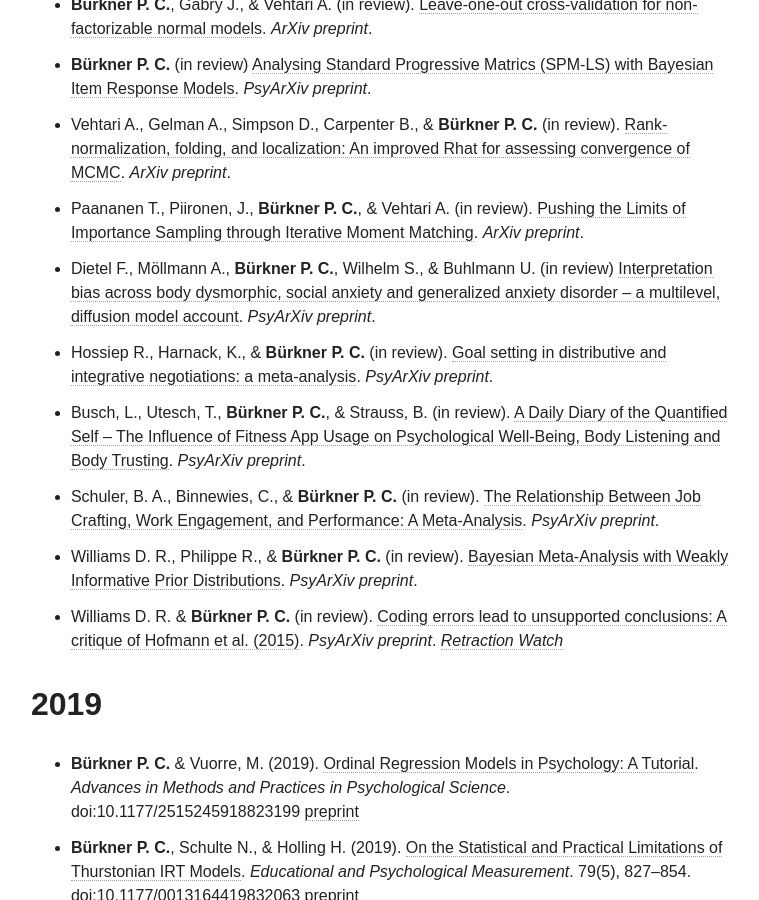
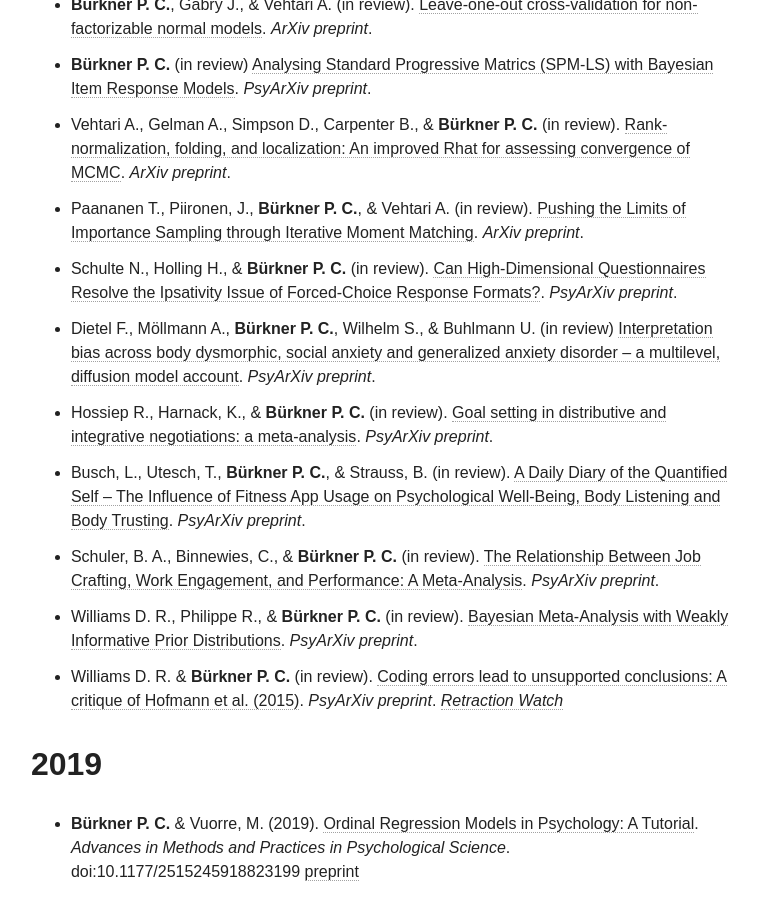
Before and after one commit to paul-buerkner/paul-buerkner.github.io, a Jekyll site: the page built from publications/index.md, in a window 1280 px wide and 900 px high, scrolled down 857 px. Shown: the whole window, without its empty margins (255-1014 px from the left). Built offline with Jekyll 4.4.1, drawn with Linux system fonts in a browser that asks for light colours; nearby versions of some CDN libraries.

Commit message:
add new preprint

```diff
--- a/publications/index.md
+++ b/publications/index.md
@@ -13,6 +13,7 @@
 * **Bürkner P. C.** (in review) [Analysing Standard Progressive Matrics (SPM-LS) with Bayesian Item Response Models](https://psyarxiv.com/gn5hk). *PsyArXiv preprint*.
 * Vehtari A., Gelman A., Simpson D., Carpenter B., & **Bürkner P. C.** (in review). [Rank-normalization, folding, and localization: An improved Rhat for assessing convergence of MCMC](https://arxiv.org/abs/1903.08008). *ArXiv preprint*.
 * Paananen T., Piironen, J., **Bürkner P. C.**, & Vehtari A. (in review). [Pushing the Limits of Importance Sampling through Iterative Moment Matching](http://arxiv.org/abs/1906.08850). *ArXiv preprint*.
+* Schulte N., Holling H., & **Bürkner P. C.** (in review). [Can High-Dimensional Questionnaires Resolve the Ipsativity Issue of Forced-Choice Response Formats?](https://psyarxiv.com/43uq8/). *PsyArXiv preprint*.
 * Dietel F., Möllmann A., **Bürkner P. C.**, Wilhelm S., & Buhlmann U. (in review) [Interpretation bias across body dysmorphic, social anxiety and generalized anxiety disorder – a multilevel, diffusion model account](https://psyarxiv.com/3hnpu/). *PsyArXiv preprint*.
 * Hossiep R., Harnack, K., & **Bürkner P. C.** (in review). [Goal setting in distributive and integrative negotiations: a meta-analysis](https://psyarxiv.com/mkgxt). *PsyArXiv preprint*.
 * Busch, L., Utesch, T., **Bürkner P. C.**, & Strauss, B. (in review). [A Daily Diary of the Quantified Self – The Influence of Fitness App Usage on Psychological Well-Being, Body Listening and Body Trusting](https://psyarxiv.com/cd6t8/). *PsyArXiv preprint*.
```
